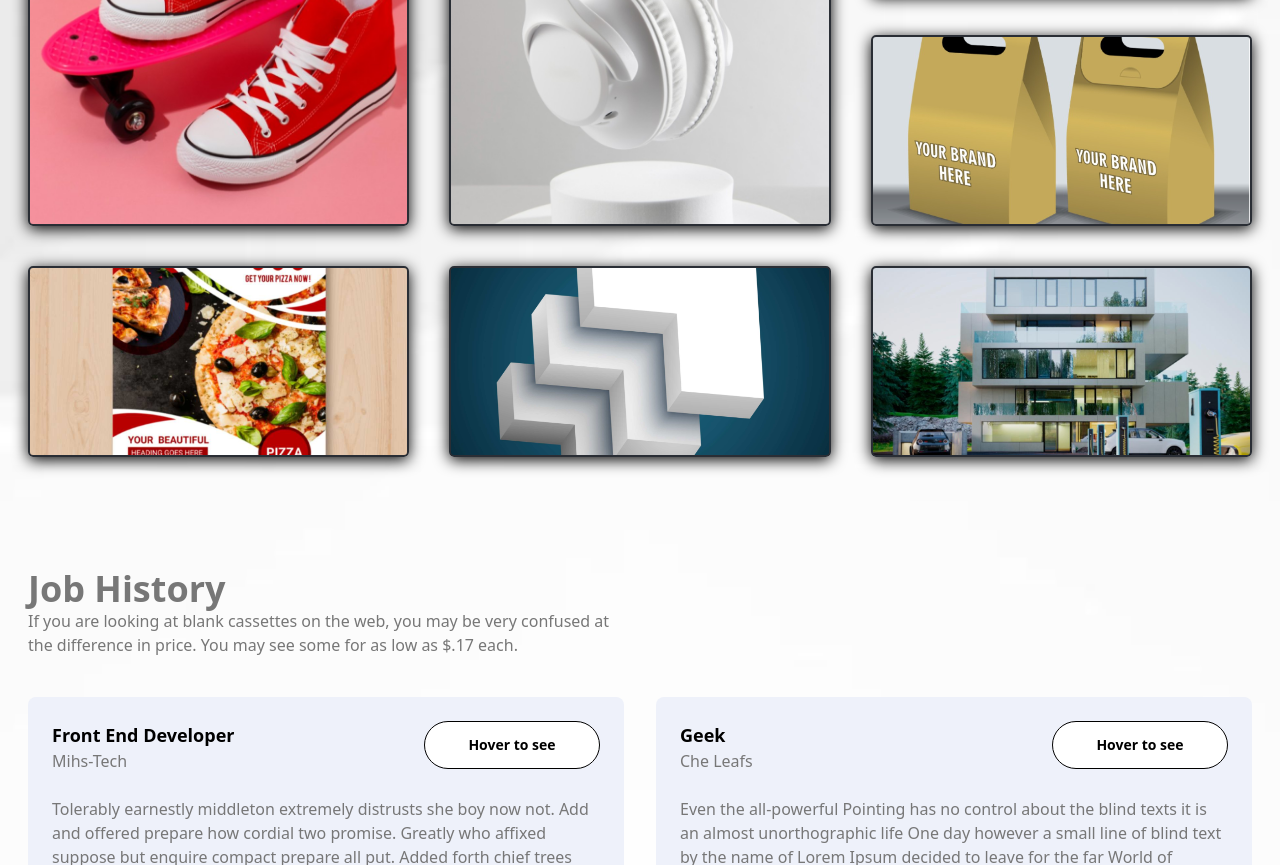
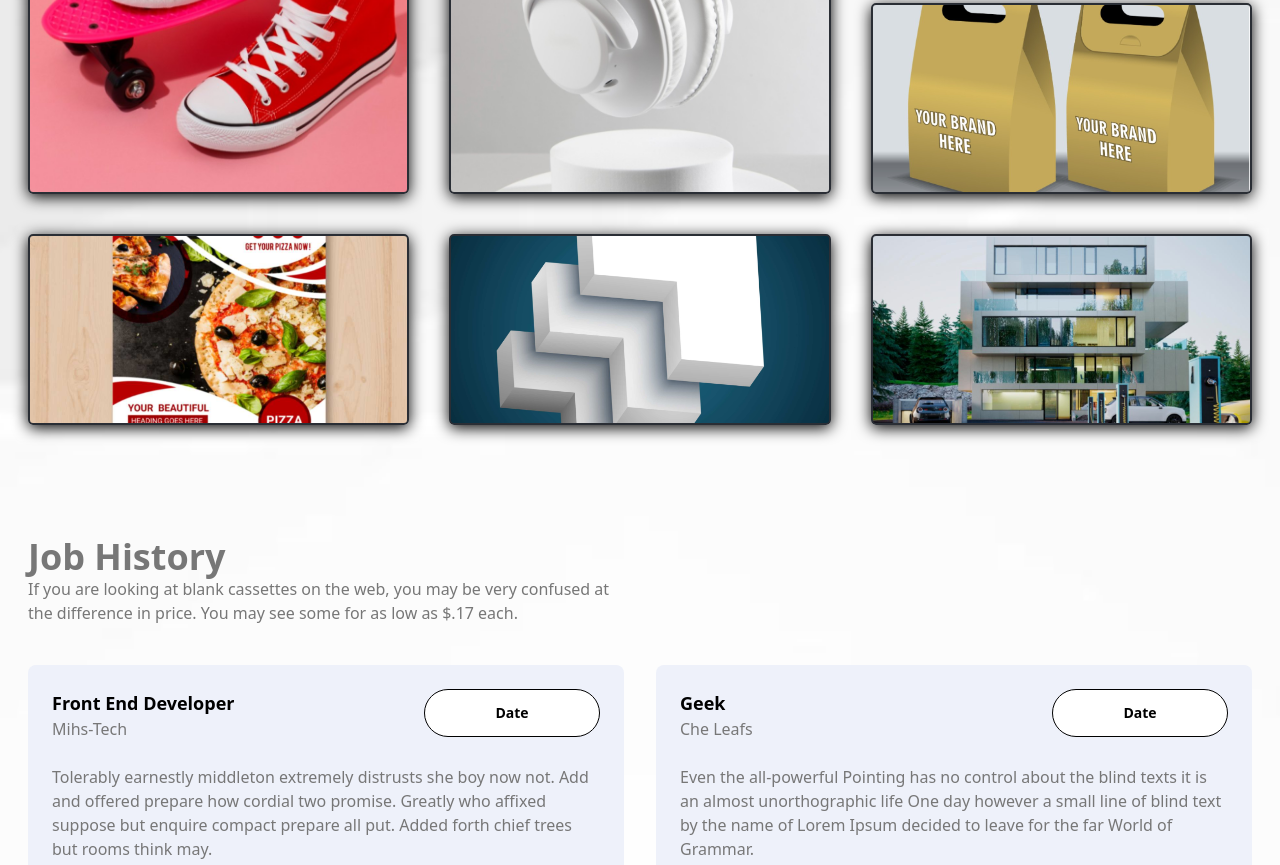
Before and after one commit to CHIBUZOR-coder/Intern_Portfolio, a website: page index.html in a window 1280 px wide. Shown: the part 1935-2800 px from the top of the page. Drawn offline with Linux system fonts and the light colour scheme.

Commit message:
changed Hover to see to Date in timeline section

```diff
--- a/index.html
+++ b/index.html
@@ -78,7 +78,7 @@
         <div class="mt-5 relative px-3 md:px-7 home box" id="home">
 
             <div
-                class="flex flex-col  relative mx-auto md:flex-row w-full  gap-y-16 md:gap-y-0 md:gap-x-8 justify-center md:justify-between">
+                class="flex flex-col  relative mx-auto md:flex-row w-full  gap-y-52 md:gap-y-0 md:gap-x-8 justify-center md:justify-between">
 
                 <div class=" home_con w-full md:w-6/12  h-60  md:mt-5  relative">
 
@@ -113,7 +113,7 @@
                 </div>
 
                 <div class="relative">
-                    <div class="home_image w-full picture relative mt-8  md:w-sfat h-56 md:h-ppa"></div>
+                    <div class="home_image w-full picture relative  md:mt-0   md:w-sfat h-56 md:h-ppa"></div>
                 </div>
 
 
@@ -428,7 +428,7 @@
                                 <p class="company">Mihs-Tech</p>
                             </div>
                             <div class="gleekchild ">
-                                <p class="hova nosee">Hover to see</p>
+                                <p class="hova nosee">Date</p>
                                 <p class="see"> 2013-2014</p>
                             </div>
                         </div>
@@ -449,7 +449,7 @@
                                 <p class="company">Che Leafs</p>
                             </div>
                             <div class="gleekchild ">
-                                <p class="hova nosee">Hover to see</p>
+                                <p class="hova nosee">Date</p>
                                 <p class="see"> 2015-2017</p>
                             </div>
                         </div>
@@ -469,7 +469,7 @@
                                 <p class="company">Tribe</p>
                             </div>
                             <div class="gleekchild ">
-                                <p class="hova nosee">Hover to see</p>
+                                <p class="hova nosee">Date</p>
                                 <p class="see"> 2018-2022</p>
                             </div>
 
@@ -491,7 +491,7 @@
                                 <p class="company">Google</p>
                             </div>
                             <div class="gleekchild ">
-                                <p class="hova nosee">Hover to see</p>
+                                <p class="hova nosee">Date</p>
                                 <p class="see"> 2023-Present</p>
                             </div>
                         </div>
```
Also changed, not shown: style.css.
